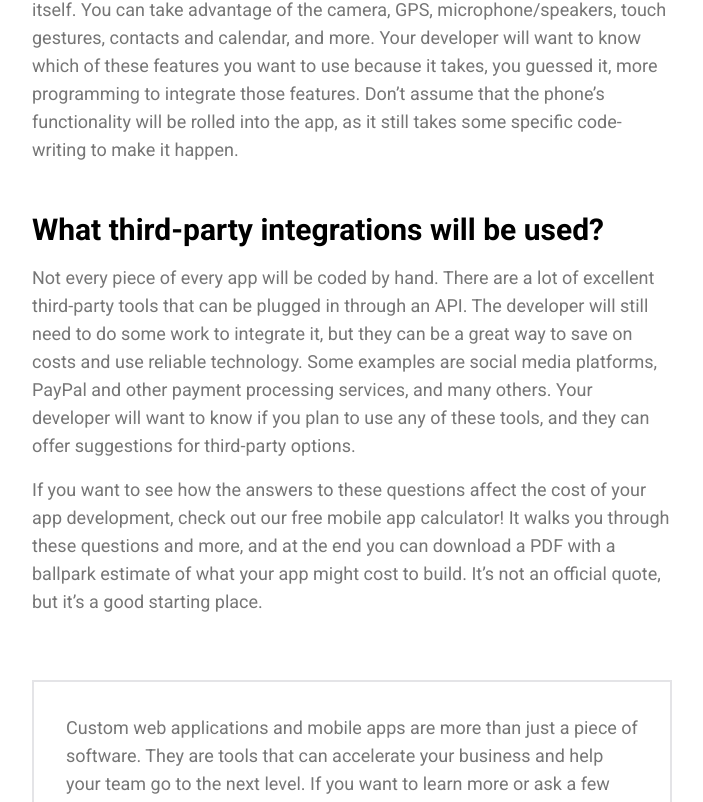
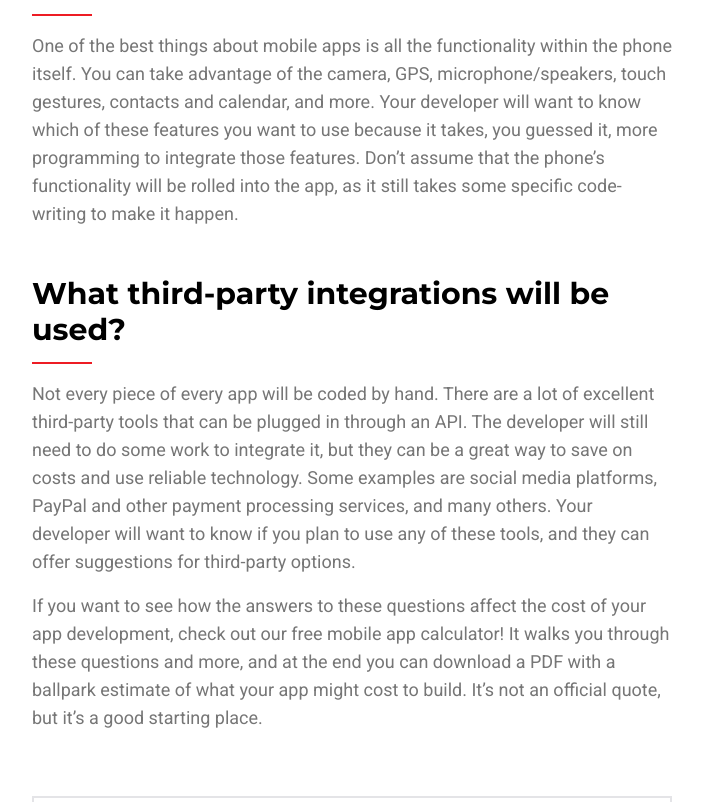
Before and after one commit to rocketjonesinteractive/rocketjones-com, a Next.js app: page /blog/5-questions-developers-ask-in-the-first-meeting in a window 1280 px wide. Shown: the part 1992-2794 px from the top of the page, without its empty margins (288-991 px from the left). Built offline with nearby package versions, Linux system fonts and the light colour scheme.

Commit message:
blog detail styling tweaks, adding colored rocket to blog footer

```diff
--- a/src/app/blog/[slug]/page.tsx
+++ b/src/app/blog/[slug]/page.tsx
@@ -8,7 +8,7 @@ import { Footer } from '@/components/ui/organisms/Footer/Footer.tsx';
 import { ScrollToTop } from '@/components/ui/molecules/ScrollToTop/ScrollToTop.tsx';
 import { BgOverlay } from '@/components/ui/atoms/BgOverlay/BgOverlay.tsx';
 import { Contact } from '@/components/ui/organisms/Contact/Contact.tsx';
-
+import Image from 'next/image';
 export default function Page({ params }: { params: { slug: string } }) {
   const blogEntry = blogEntries.find((x) => slugify(x.title) === params.slug);
 
@@ -67,10 +67,21 @@ export default function Page({ params }: { params: { slug: string } }) {
       <div
         className={'container mx-auto my-16 w-3/4 border-2 border-zinc-200 p-8 text-lg lg:w-1/2'}
       >
-        Custom web applications and mobile apps are more than just a piece of software. They are
-        tools that can accelerate your business and help your team go to the next level. If you want
-        to learn more or ask a few questions, we’d love to chat about what could work for you. Give
-        us a call at (970) 482-5790.
+        <div className="flex">
+          <Image
+            src={'/img/icons/rocket-colored.svg'}
+            width={100}
+            height={100}
+            alt={'Rocket Jones'}
+            className={'mr-8 hidden sm:block'}
+          />
+          <div>
+            Custom web applications and mobile apps are more than just a piece of software. They are
+            tools that can accelerate your business and help your team go to the next level. If you
+            want to learn more or ask a few questions, we’d love to chat about what could work for
+            you. Give us a call at (970) 482-5790.
+          </div>
+        </div>
       </div>
       {/* TODO: add persistent blog signoff/footer with cta to contact*/}
       <Contact />
--- a/src/app/globals.css
+++ b/src/app/globals.css
@@ -37,7 +37,13 @@ html {
 }
 
 .blog-template h2 {
-    @apply text-3xl font-bold mb-4 mt-12 text-black;
+    @apply text-3xl font-bold mb-8 mt-12 text-black relative font-heading;
+}
+
+.blog-template h2:after {
+    content: "";
+    @apply border-b-2 border-b-red w-[60px] bottom-[-16px] left-0 absolute;
+
 }
 
 .blog-template p {
```
Also changed, not shown: public/img/icons/rocket-colored.svg (added).
